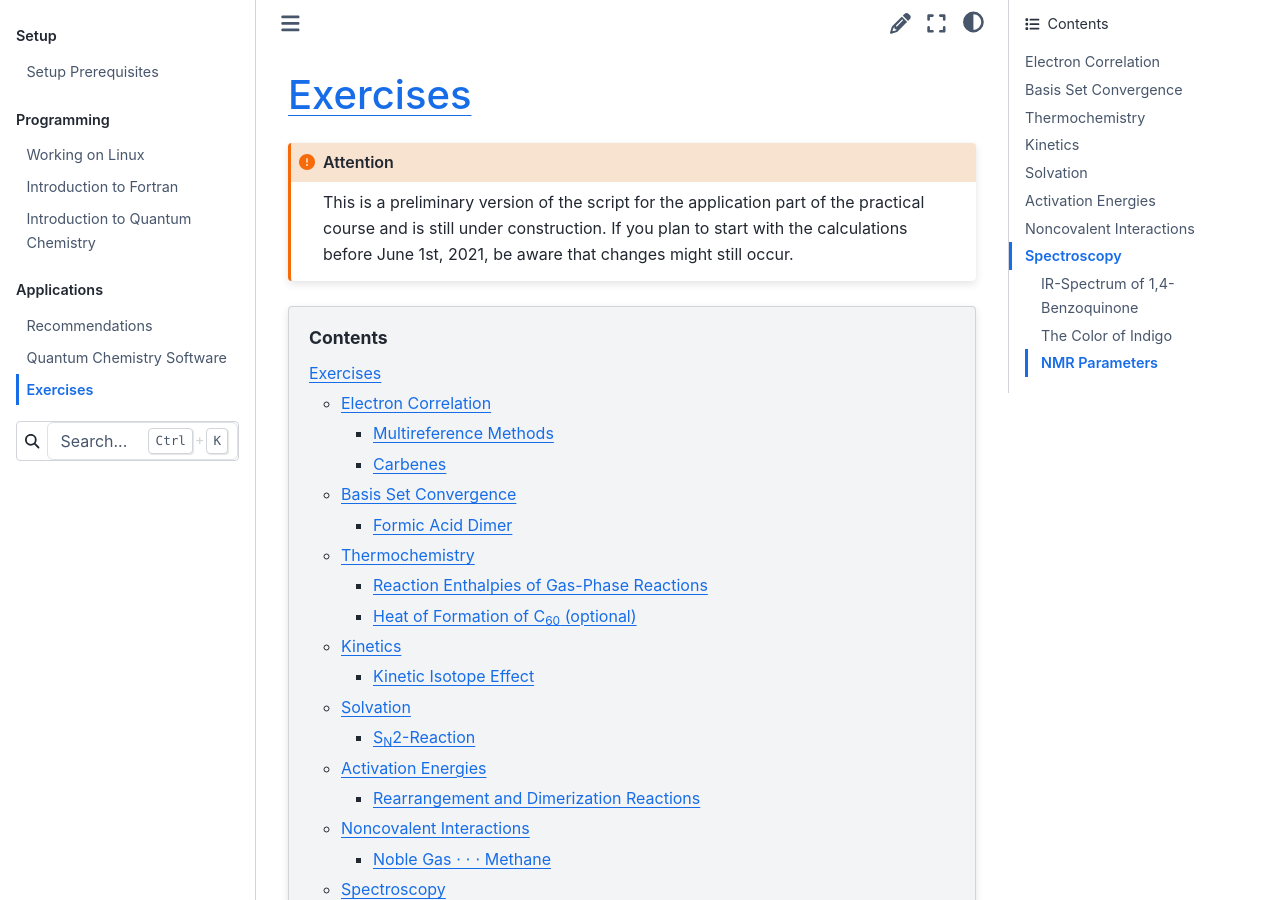
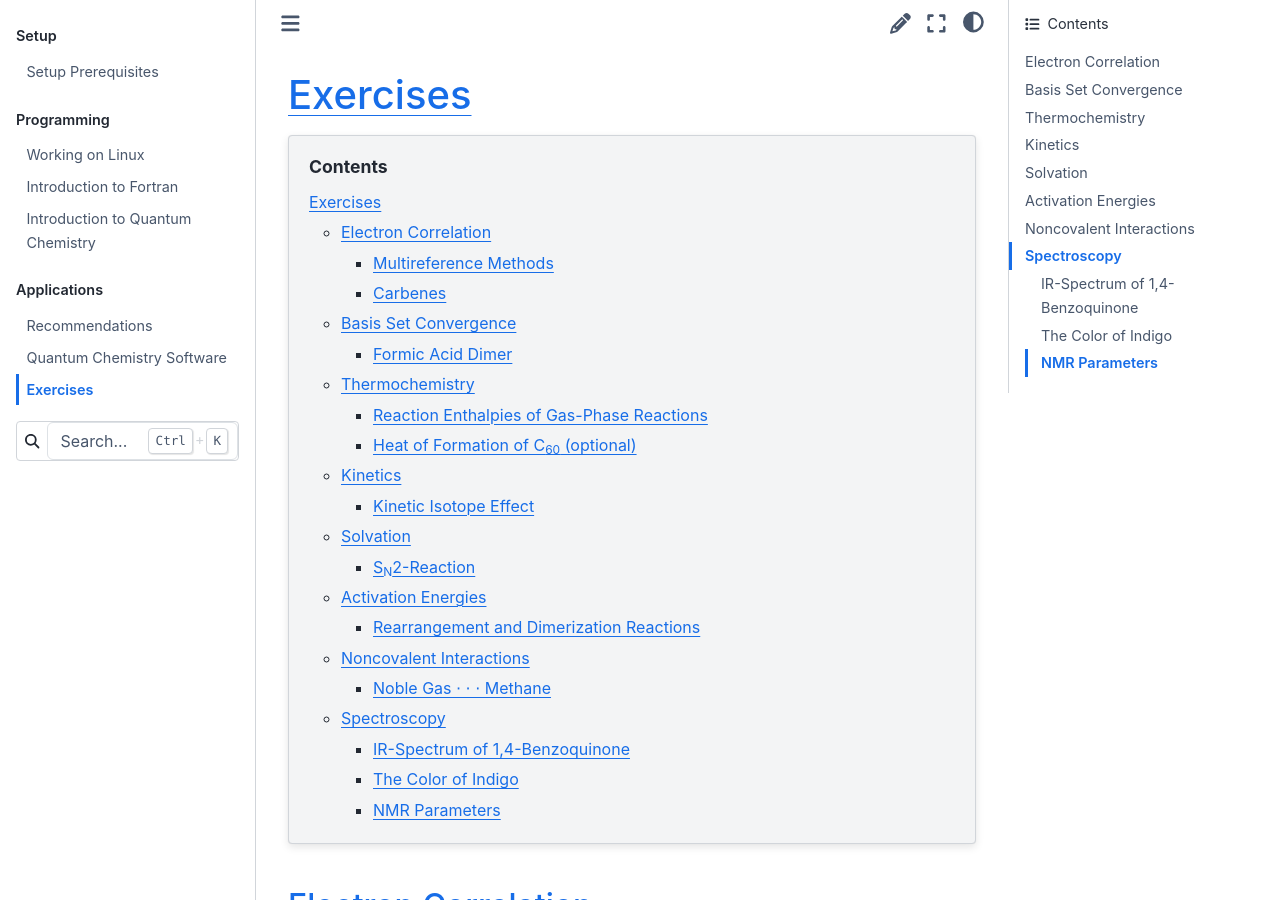
Before and after one commit to grimme-lab/qc2-teaching, a Sphinx documentation site: the page built from doc/apps-ex.rst, in a window 1280 px wide and 900 px high. Built offline with Sphinx 7.4.7 and the Sphinx Book theme 1.1.4, drawn with Linux system fonts in a browser that asks for light colours.

Commit message:
added molden alias and removed disclaimer

```diff
--- a/doc/apps-ex.rst
+++ b/doc/apps-ex.rst
@@ -2,12 +2,6 @@
 
 Exercises
 =========
-
-.. attention::
-
-   This is a preliminary version of the script for the application part of the practical course
-   and is still under construction. If you plan to start with the calculations before June 1st,
-   2021, be aware that changes might still occur.
 
 .. contents::
 
--- a/doc/apps-setup.rst
+++ b/doc/apps-setup.rst
@@ -30,6 +30,7 @@ needed software, add the following lines to your ``.bashrc``:
    export PATH=/home/$USER/bin:$PATH
 
    module load turbomole orca
+   alias molden='/software/bin/molden'
 
    # XTB
    export OMP_NUM_THREADS=2
```
